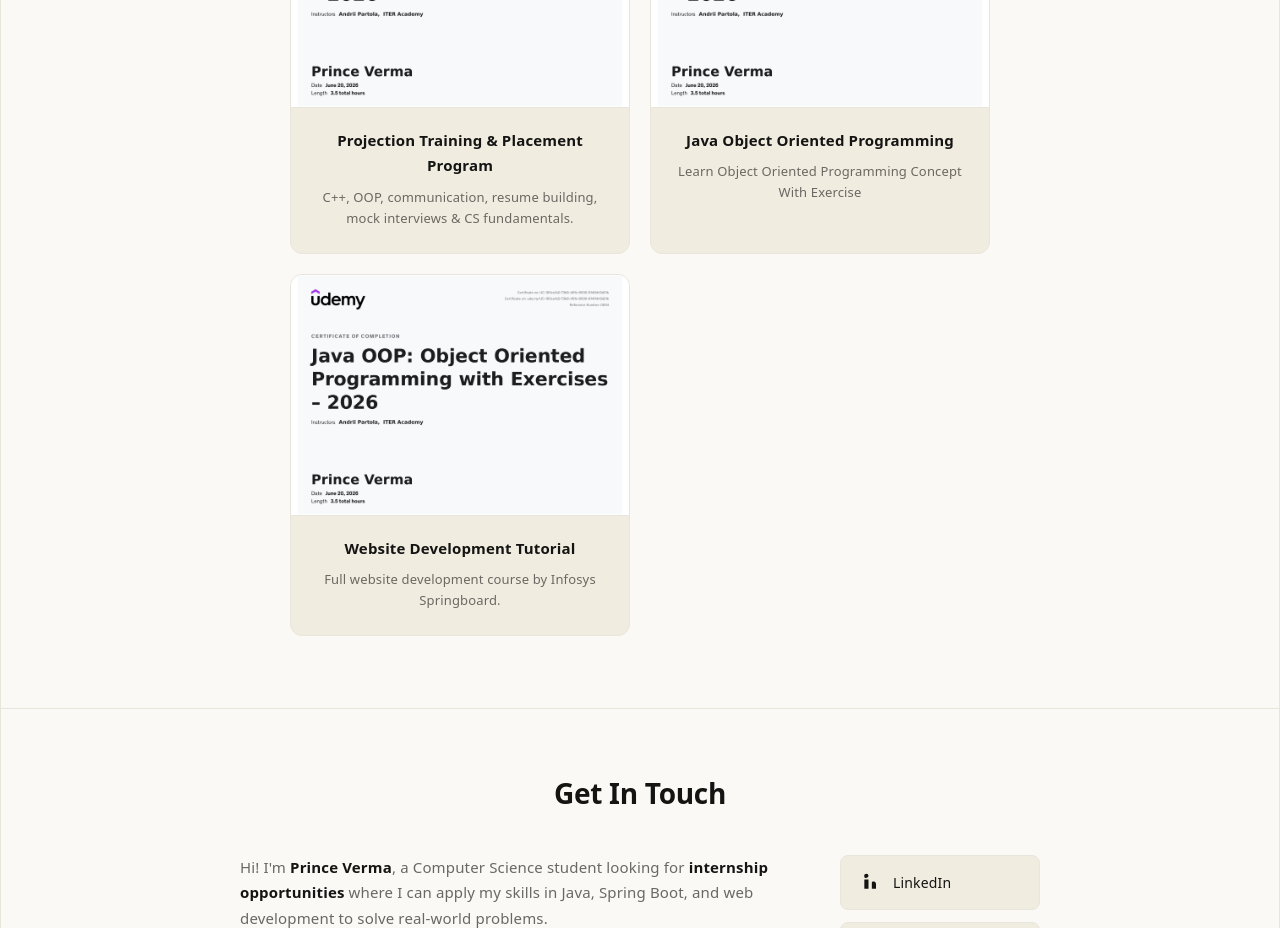
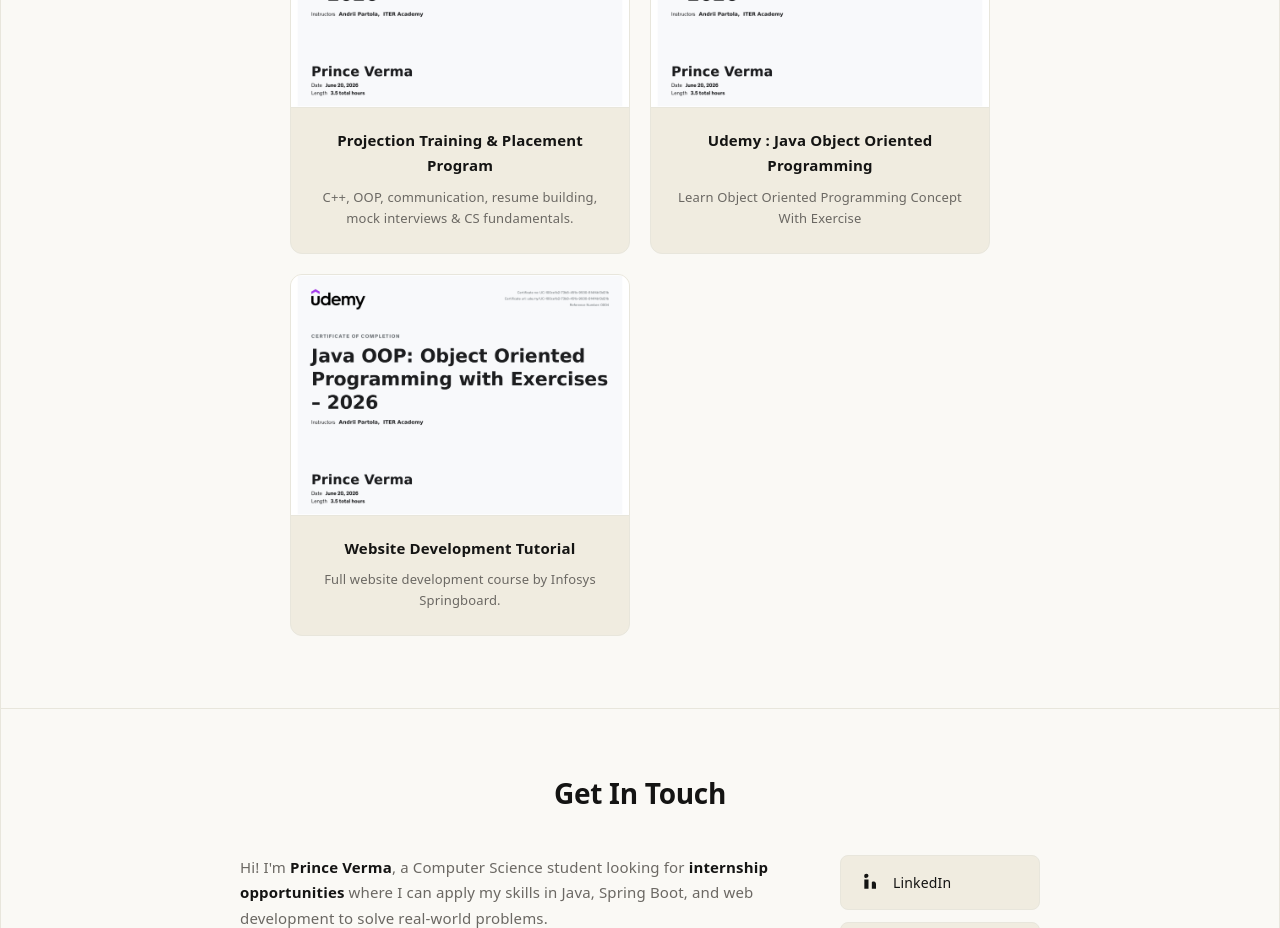
Before and after one commit to prince585/nxt-portfolio, a React (Vite) app: page / in a window 1280 px wide. Shown: the part 3300-4228 px from the top of the page. Built offline with nearby package versions, Linux system fonts and the light colour scheme.

Commit message:
certification update

```diff
--- a/src/App.jsx
+++ b/src/App.jsx
@@ -100,7 +100,7 @@
     img: base("cert.jpg"),
   },
   {
-    title: "Java Object Oriented Programming",
+    title: "Udemy : Java Object Oriented Programming",
     desc: "Learn Object Oriented Programming Concept With Exercise",
     img: base("cert.jpg"),
   },
```
